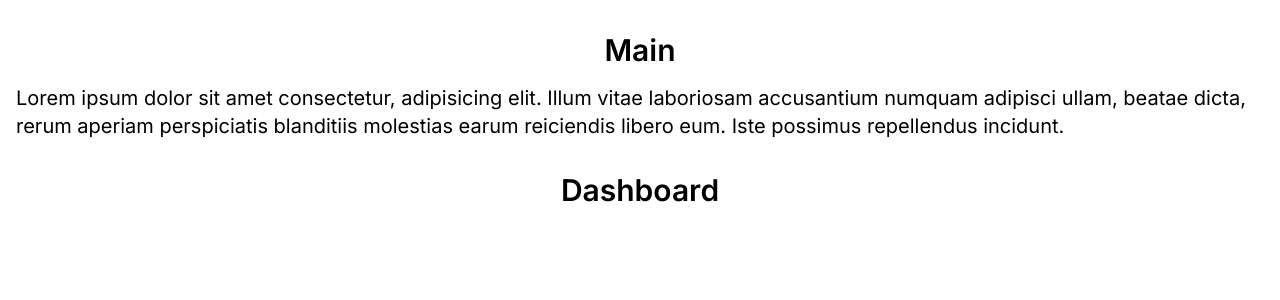
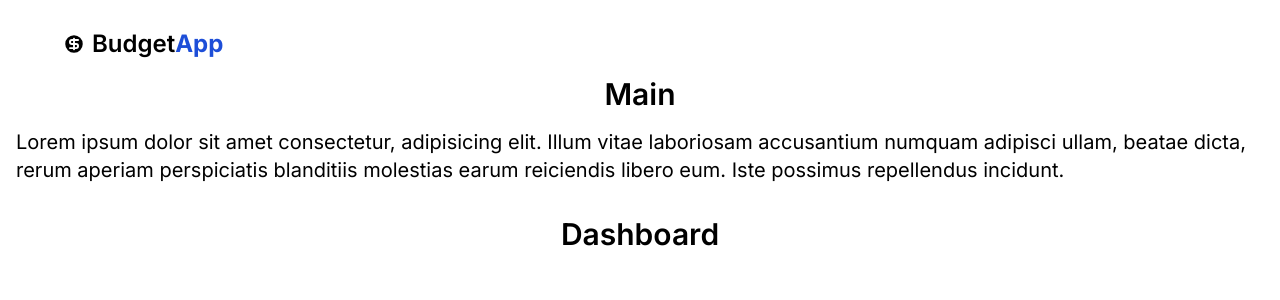
Before and after one commit to arvinbuid/react-budget-app, a React (Vite) app: page / in a window 1280 px wide. Shown: the top 300 px of the page. Built offline with nearby package versions, Linux system fonts and the light colour scheme.

Commit message:
Created Nav.jsx component and add it inside Main.jsx.

```diff
--- /dev/null
+++ b/src/components/Nav.jsx
@@ -0,0 +1,30 @@
+import {NavLink} from "react-router-dom";
+
+export const Nav = () => {
+  return (
+    <nav className='w-screen h-[4rem] px-[64px] pt-[24px] mb-3 flex items-center'>
+      <NavLink to='/'>
+        <div className='flex items-center'>
+          <div className='mr-2'>
+            <svg
+              xmlns='http://www.w3.org/2000/svg'
+              viewBox='0 0 16 16'
+              fill='currentColor'
+              className='w-5 h-5'
+            >
+              <path d='M6.375 5.5h.875v1.75h-.875a.875.875 0 1 1 0-1.75ZM8.75 10.5V8.75h.875a.875.875 0 0 1 0 1.75H8.75Z' />
+              <path
+                fillRule='evenodd'
+                d='M15 8A7 7 0 1 1 1 8a7 7 0 0 1 14 0ZM7.25 3.75a.75.75 0 0 1 1.5 0V4h2.5a.75.75 0 0 1 0 1.5h-2.5v1.75h.875a2.375 2.375 0 1 1 0 4.75H8.75v.25a.75.75 0 0 1-1.5 0V12h-2.5a.75.75 0 0 1 0-1.5h2.5V8.75h-.875a2.375 2.375 0 1 1 0-4.75h.875v-.25Z'
+                clipRule='evenodd'
+              />
+            </svg>
+          </div>
+
+          <span className='text-2xl font-semibold'>Budget</span>
+          <p className='text-2xl text-blue-700 font-bold'>App</p>
+        </div>
+      </NavLink>
+    </nav>
+  );
+};
--- a/src/layouts/Main.jsx
+++ b/src/layouts/Main.jsx
@@ -3,6 +3,7 @@ import {Outlet, useLoaderData} from "react-router-dom";
 
 // helper import functions
 import {fetchData} from "../helpers";
+import {Nav} from "../components/Nav";
 
 // loader
 export function mainLoader() {
@@ -15,7 +16,8 @@ export const Main = () => {
 
   return (
     <section className='w-screen h-screen overflow-x-hidden'>
-      <main className='flex flex-col justify-center items-center mt-8 px-4'>
+      <main className='flex flex-col justify-center items-center px-4'>
+        <Nav />
         <h1 className='text-3xl font-semibold mb-4'>Main</h1>
         <p className='text-xl'>
           Lorem ipsum dolor sit amet consectetur, adipisicing elit. Illum vitae laboriosam
```
